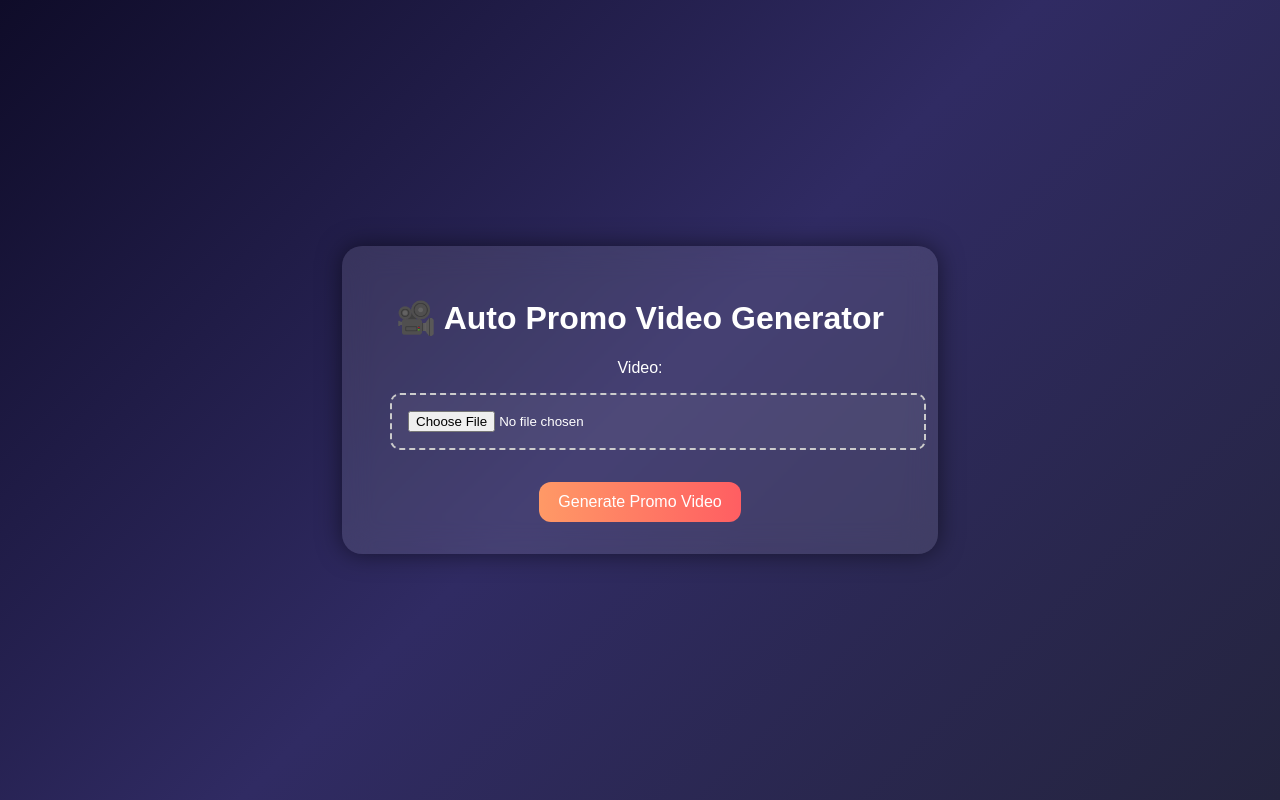
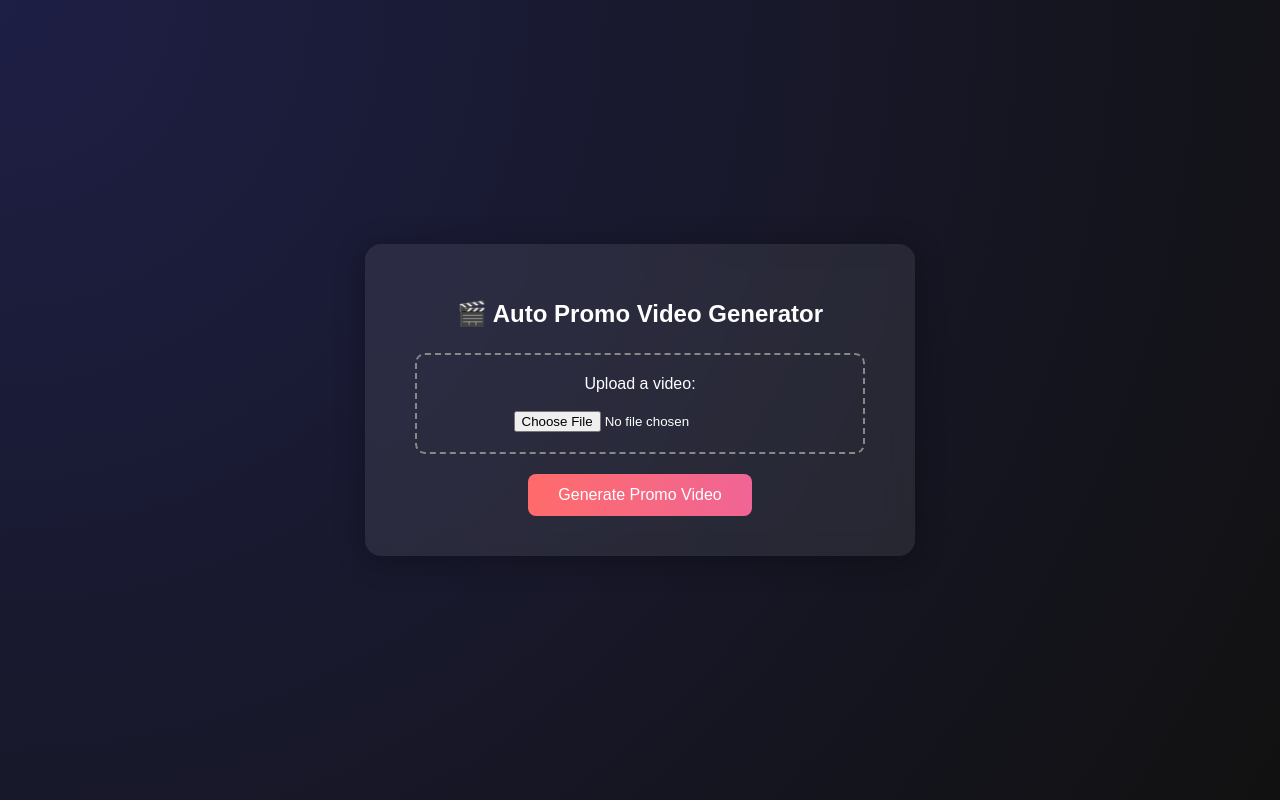
Before and after one commit to krish17kp/Auto-generate-Promo-videos, a Django app: template promoapp/templates/promoapp/index.html in a window 1280 px wide. Run offline with Django 5.2, Linux system fonts and the light colour scheme; the template is opened without the code that fills it: values that come from a table or form of the project are taken from there, others are empty; parts of the project's set-up code (start-up, migrations or seed data) failed here and were passed over.

```diff
--- a/promoapp/templates/promoapp/index.html
+++ b/promoapp/templates/promoapp/index.html
@@ -2,81 +2,70 @@
 <html lang="en">
   <head>
     <meta charset="UTF-8" />
-    <meta name="viewport" content="width=device-width, initial-scale=1.0" />
-    <title>🎬 Auto-Promo Video Generator</title>
+    <title>Auto Promo Video Generator</title>
     <style>
       body {
-        background: linear-gradient(135deg, #0f0c29, #302b63, #24243e);
+        margin: 0;
         font-family: "Poppins", sans-serif;
+        background: radial-gradient(circle at top left, #1e1f45, #111);
         color: #fff;
         display: flex;
-        flex-direction: column;
+        justify-content: center;
         align-items: center;
-        justify-content: center;
-        min-height: 100vh;
-        margin: 0;
+        height: 100vh;
       }
       .container {
-        background: rgba(255, 255, 255, 0.1);
-        backdrop-filter: blur(15px);
-        padding: 2rem 3rem;
-        border-radius: 20px;
-        box-shadow: 0 0 25px rgba(0, 0, 0, 0.5);
-        width: 90%;
-        max-width: 500px;
+        background: rgba(255, 255, 255, 0.08);
+        border-radius: 16px;
+        padding: 40px 50px;
+        box-shadow: 0 4px 30px rgba(0, 0, 0, 0.3);
         text-align: center;
+        backdrop-filter: blur(12px);
+        width: 450px;
+      }
+      h1 {
+        font-size: 24px;
+        margin-bottom: 25px;
+      }
+      .file-input {
+        border: 2px dashed #888;
+        border-radius: 10px;
+        padding: 20px;
+        margin-bottom: 20px;
+      }
+      input[type="file"] {
+        color: #fff;
       }
       button {
-        background: linear-gradient(90deg, #ff9966, #ff5e62);
+        background: linear-gradient(90deg, #ff6b6b, #f06595);
         border: none;
-        border-radius: 12px;
-        color: #fff;
-        font-size: 1rem;
-        padding: 0.7rem 1.2rem;
+        padding: 12px 30px;
+        border-radius: 8px;
+        color: white;
+        font-size: 16px;
         cursor: pointer;
-        transition: transform 0.2s ease;
+        transition: 0.3s;
       }
       button:hover {
         transform: scale(1.05);
-      }
-      input[type="file"] {
-        margin: 1rem 0;
-        border: 2px dashed #ccc;
-        border-radius: 10px;
-        padding: 1rem;
-        width: 100%;
-        background: rgba(255, 255, 255, 0.05);
-        color: #fff;
-      }
-      video {
-        margin-top: 20px;
-        border-radius: 12px;
-        width: 100%;
-        max-height: 300px;
-        outline: none;
-      }
-      .success {
-        margin-top: 15px;
-        color: #00ffb3;
-        font-weight: bold;
       }
     </style>
   </head>
   <body>
     <div class="container">
-      <h1>🎥 Auto Promo Video Generator</h1>
-      <form method="POST" enctype="multipart/form-data">
-        {% csrf_token %} {{ form.as_p }}
+      <h1>🎬 Auto Promo Video Generator</h1>
+      <form
+        method="POST"
+        enctype="multipart/form-data"
+        action="{% url 'generate_video' %}"
+      >
+        {% csrf_token %}
+        <div class="file-input">
+          <label>Upload a video:</label><br /><br />
+          <input type="file" name="video" accept="video/*" required />
+        </div>
         <button type="submit">Generate Promo Video</button>
       </form>
-
-      {% if success %}
-      <div class="success">✅ Promo video generated successfully!</div>
-      <video controls autoplay loop>
-        <source src="{{ output_video }}" type="video/mp4" />
-        Your browser does not support video playback.
-      </video>
-      {% endif %}
     </div>
   </body>
 </html>
--- a/promoapp/urls.py
+++ b/promoapp/urls.py
@@ -2,7 +2,7 @@ from django.urls import path
 from . import views
 
 urlpatterns = [
-    path('', views.index, name='index'),
-    path('generate_promo/', views.generate_promo, name='generate_promo'),
-    path('generate/', views.generate, name='generate'),  # 👈 this is the Railway test route
+    path('', views.index, name='index'),  # your old main page
+    path('generate_promo/', views.generate_promo, name='generate_promo'),  # legacy route if used
+    path('generate/', views.generate_video, name='generate_video'),  # updated working route
 ]
```
Also changed, not shown: promoapp/templates/promoapp/result.html (added, +53 -0 lines), promoapp/views.py (+21 -38 lines).
